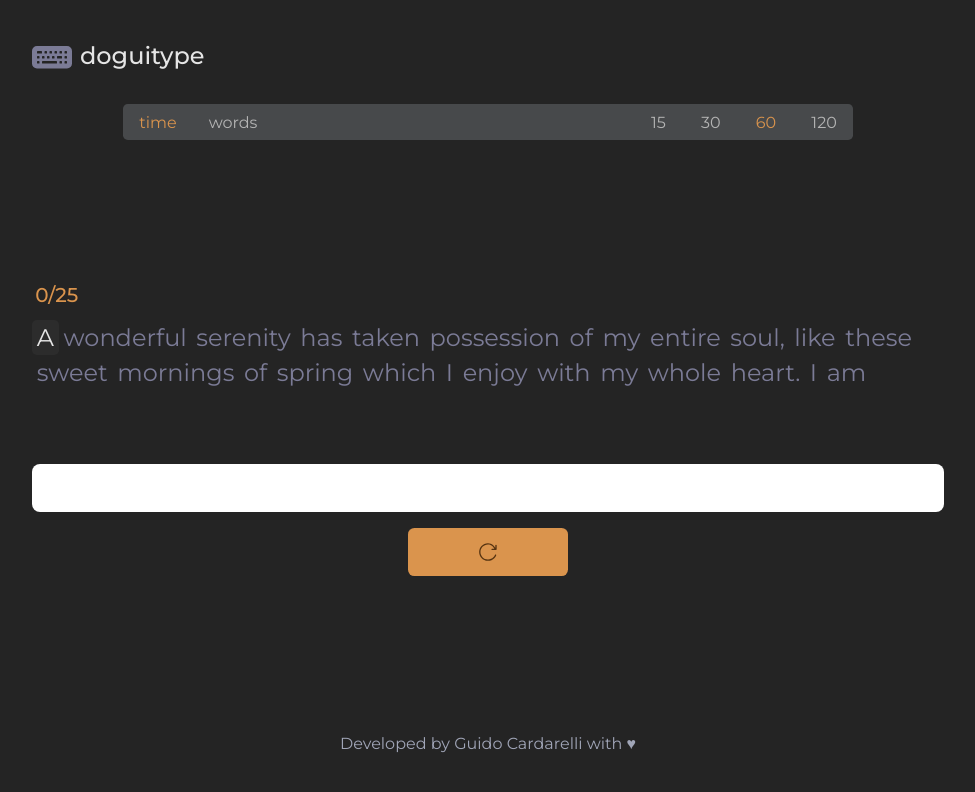
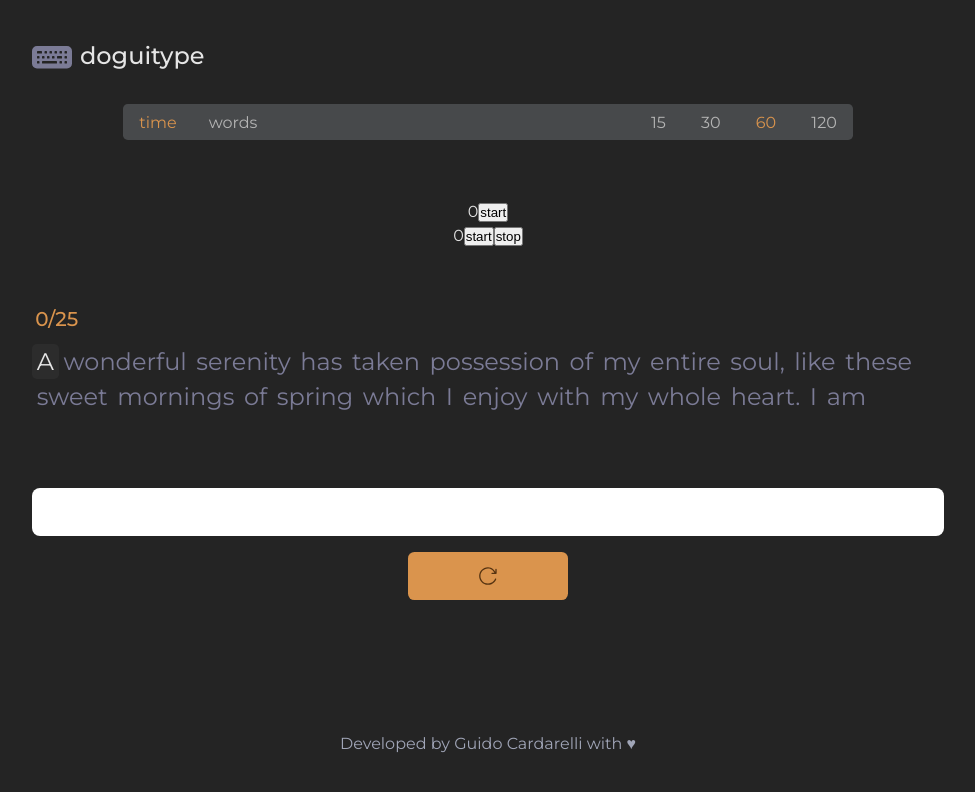
Before and after one commit to GuidoCarda/doguitype, a React (Vite) app: page / in a window 1280 px wide. Shown: the top 792 px of the page, without its empty margins (152-1127 px from the left). Built offline with nearby package versions, Linux system fonts and the light colour scheme.

Commit message:
useTimer, useStopwatch hooks created

```diff
--- a/src/App.jsx
+++ b/src/App.jsx
@@ -8,6 +8,8 @@ import Footer from "./components/Footer";
 import { dummyData } from "./data";
 import ModeSelector from "./components/ModeSelector";
 import Test from "./components/Test";
+import Timer from "./components/Timer";
+import Stopwatch from "./components/Stopwatch";
 
 const timeBounds = { cuarter: 15, half: 30, minute: 60 };
 
@@ -196,9 +198,6 @@ function App() {
     setInputFocus();
   };
 
-  console.log(currentWordIndex);
-  console.log(currentMode.bound);
-
   return (
     <div className="container">
       <Navbar />
@@ -212,6 +211,9 @@ function App() {
                 timer={timer}
               />
             )}
+
+            <Timer />
+            <Stopwatch />
 
             <div className="timer-container">
               {currentMode.type !== "words" && timer.state === "playing" && (
--- /dev/null
+++ b/src/components/Stopwatch.jsx
@@ -0,0 +1,17 @@
+import React from "react";
+import useStopwatch from "../hooks/useStopwatch";
+
+const Stopwatch = () => {
+  const stopwatch = useStopwatch();
+
+  return (
+    <div>
+      <span>{stopwatch?.time}</span>
+      <button onClick={stopwatch.start}>start</button>
+      <button onClick={stopwatch.stop}>stop</button>
+      {stopwatch.isOn && <button onClick={stopwatch.restart}>restart</button>}
+    </div>
+  );
+};
+
+export default Stopwatch;
--- /dev/null
+++ b/src/components/Timer.jsx
@@ -0,0 +1,15 @@
+import React from "react";
+import useTimer from "../hooks/useTimer";
+
+const Timer = () => {
+  const timer = useTimer();
+
+  return (
+    <div>
+      <span>{timer?.time}</span>
+      <button onClick={() => timer.setTimer(100)}>start</button>
+    </div>
+  );
+};
+
+export default Timer;
--- /dev/null
+++ b/src/hooks/useStopwatch.jsx
@@ -0,0 +1,27 @@
+import { useState, useEffect } from "react";
+
+const useStopwatch = () => {
+  const [time, setTime] = useState(0);
+  const [isOn, setIsOn] = useState(false);
+
+  useEffect(() => {
+    if (!isOn) return;
+
+    const intervalId = setInterval(() => {
+      setTime((prevTime) => prevTime + 1);
+    }, 1000);
+
+    return () => clearInterval(intervalId);
+  }, [isOn, time]);
+
+  const start = () => setIsOn(true);
+  const stop = () => setIsOn(false);
+  const restart = () => {
+    stop();
+    setTime(0);
+  };
+
+  return { time, isOn, start, stop, restart };
+};
+
+export default useStopwatch;
--- /dev/null
+++ b/src/hooks/useTimer.jsx
@@ -0,0 +1,21 @@
+import { useEffect, useState } from "react";
+
+const useTimer = () => {
+  const [time, setTime] = useState(0);
+
+  useEffect(() => {
+    if (time === 0) return;
+
+    const intervalId = setInterval(() => {
+      setTime((time) => time - 1);
+    }, 1000);
+
+    return () => clearInterval(intervalId);
+  }, [time]);
+
+  const setTimer = (timeBound) => setTime(timeBound);
+
+  return { time, setTimer };
+};
+
+export default useTimer;
```
